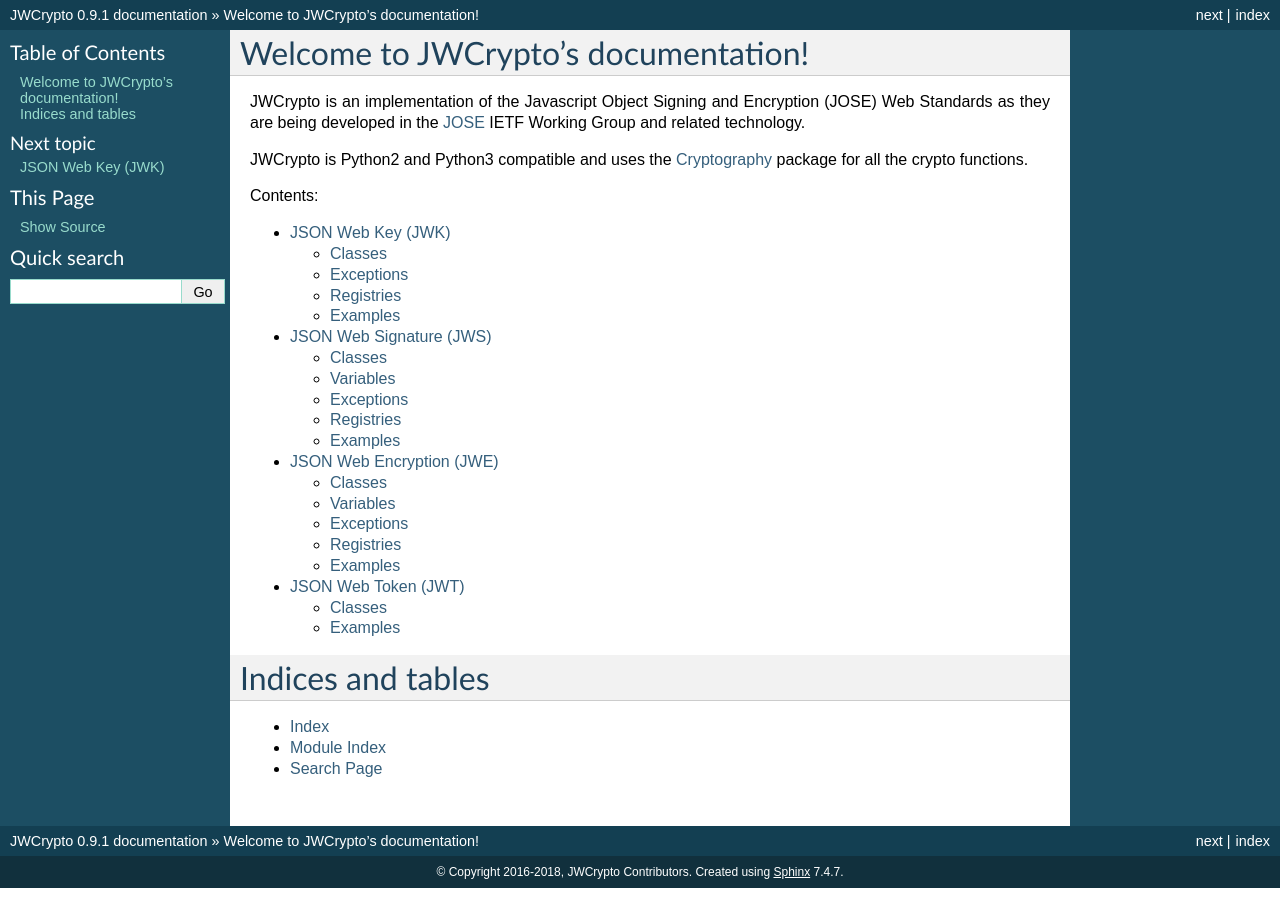
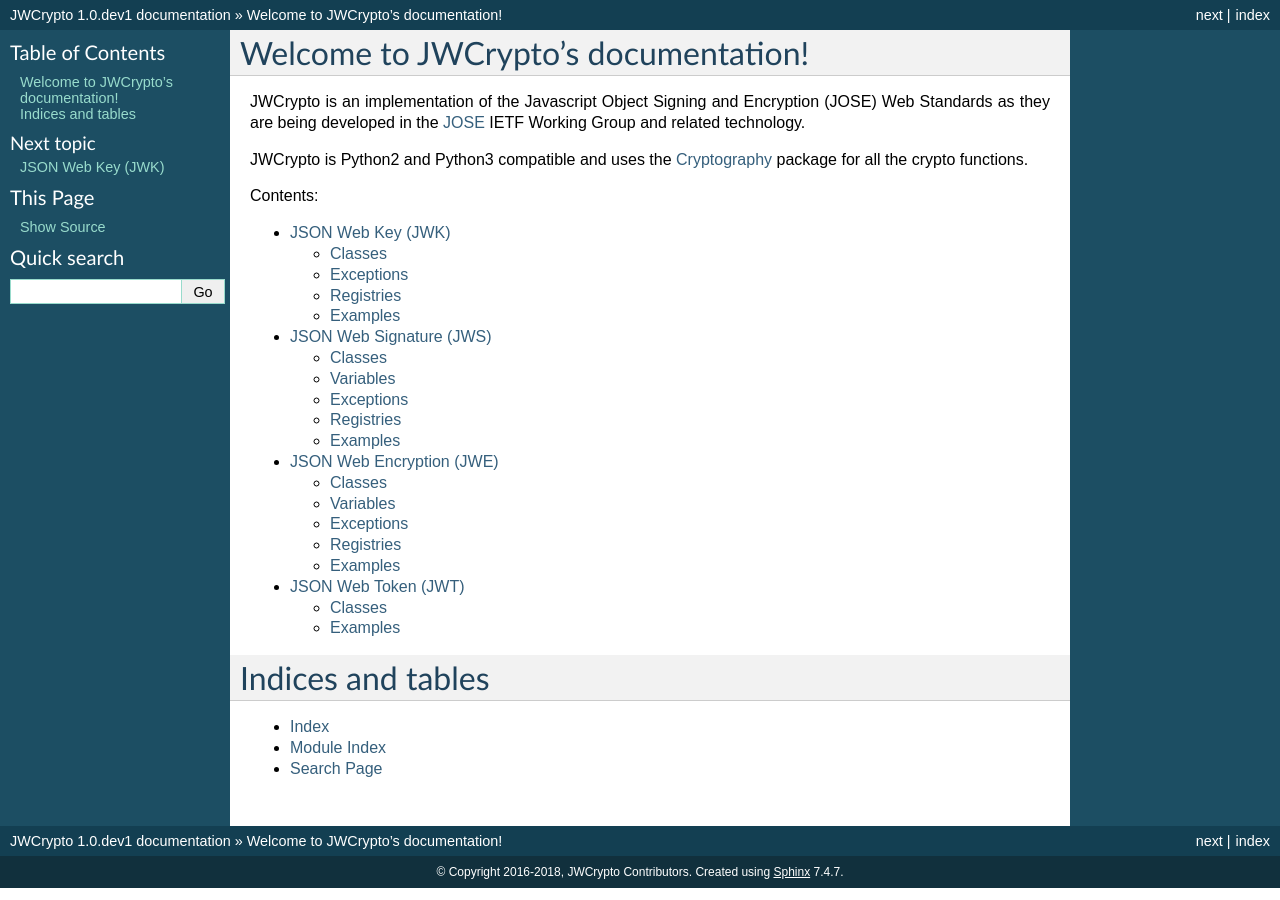
Before and after one commit to latchset/jwcrypto, a Sphinx documentation site: the page built from docs/source/index.rst, in a window 1280 px wide. Built offline with Sphinx 7.4.7, drawn with Linux system fonts in a browser that asks for light colours.

Commit message:
Post release bump to 1.0.dev1
Signed-off-by: Simo Sorce <simo@redhat.com>

```diff
--- a/docs/source/conf.py
+++ b/docs/source/conf.py
@@ -53,9 +53,9 @@
 # built documents.
 #
 # The short X.Y version.
-version = '0.9'
+version = '1.0'
 # The full version, including alpha/beta/rc tags.
-release = '0.9.1'
+release = '1.0.dev1'
 
 # The language for content autogenerated by Sphinx. Refer to documentation
 # for a list of supported languages.
--- a/setup.py
+++ b/setup.py
@@ -6,7 +6,7 @@
 
 setup(
     name = 'jwcrypto',
-    version = '0.9.1',
+    version = '1.0.dev1',
     license = 'LGPLv3+',
     maintainer = 'JWCrypto Project Contributors',
     maintainer_email = 'simo@redhat.com',
```
